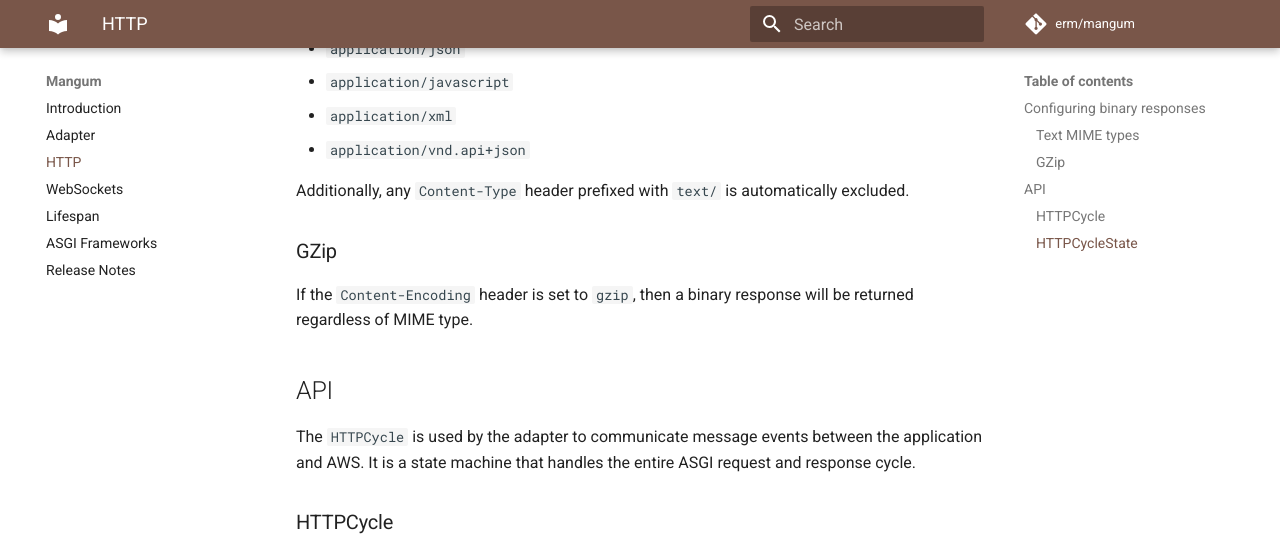
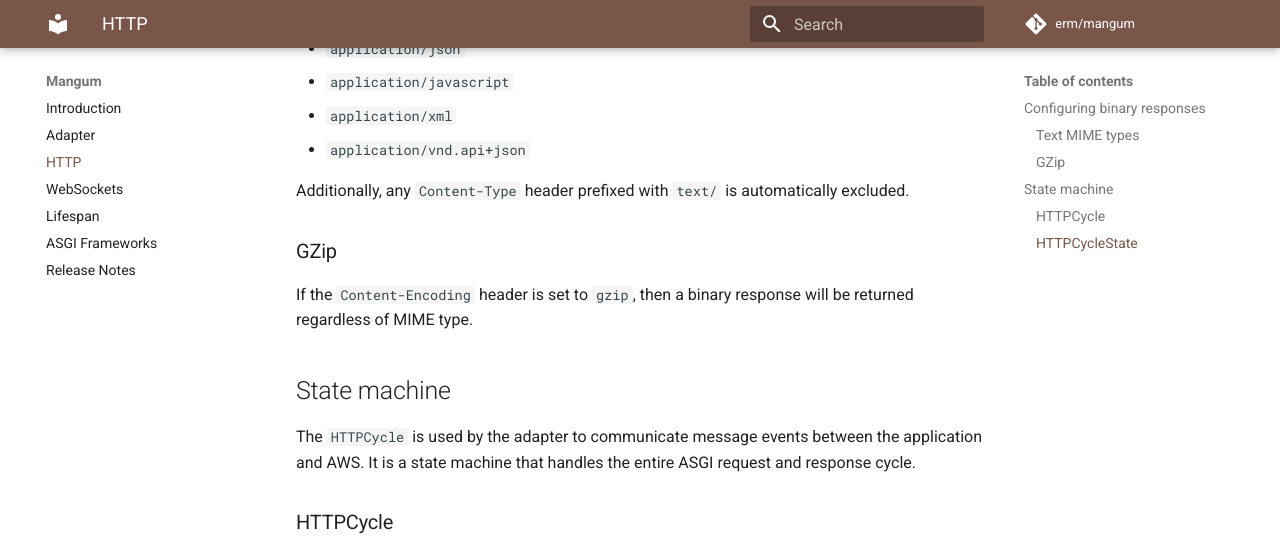
Before and after one commit to Kludex/mangum, an MkDocs documentation site: the page built from docs/http.md, in a window 1280 px wide and 900 px high, scrolled down 834 px, cut to the strip 0-549 px from the top of the window. Built offline with MkDocs 1.6.1 and Material for MkDocs 9.7.7, drawn with Linux system fonts in a browser that asks for light colours; comment, search, counter and statistics services are not loaded.

```diff
--- a/docs/http.md
+++ b/docs/http.md
@@ -39,7 +39,7 @@
 
 If the `Content-Encoding` header is set to `gzip`, then a binary response will be returned regardless of MIME type.
 
-## API
+## State machine
 
 The `HTTPCycle` is used by the adapter to communicate message events between the application and AWS. It is a state machine that handles the entire ASGI request and response cycle.
 
--- a/docs/lifespan.md
+++ b/docs/lifespan.md
@@ -46,7 +46,7 @@
 
 Defaults to `auto`.
 
-## API
+## State machine
 
 The `LifespanCycle` is a state machine that handles ASGI `lifespan` events intended to run before and after HTTP and WebSocket requests are handled.
 
--- a/docs/websockets.md
+++ b/docs/websockets.md
@@ -235,7 +235,7 @@
 
     The file name or path to an sqlite3 database file. If one does not exist, then it will be created automatically.
 
-## API
+## State machine
 
 The `WebSocketCycle` is used by the adapter to communicate message events between the application and WebSocket client connections in API Gateway using a storage backend to persist the connection `scope`. It is a state machine that handles the ASGI request and response cycle for each individual message sent by a client.
 
```
Also changed, not shown: other parts of docs/websockets.md (+1 -1 lines), 1 other file.
